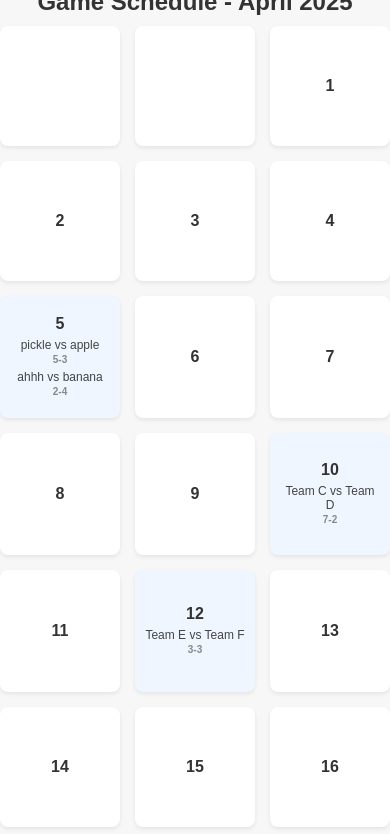
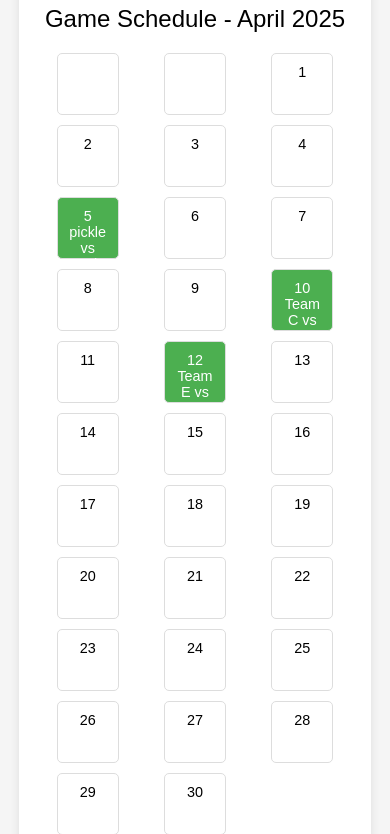
Before and after one commit to 20kawa/baseball, a plain HTML site: page index.html in a window 390 px wide. Shown: the part 92-926 px from the top of the page. Drawn offline with Linux system fonts and the light colour scheme.

Commit message:
Update styles.css

```diff
--- a/styles.css
+++ b/styles.css
@@ -1,129 +1,73 @@
-/* General styling */
 body {
-  font-family: 'Arial', sans-serif;
-  background-color: #f7f7f7;
+  font-family: Arial, sans-serif;
+  background-color: #f5f5f5;
   margin: 0;
   padding: 0;
+  box-sizing: border-box;
 }
 
-.calendar-container {
-  max-width: 900px;
-  margin: 50px auto;
-  background-color: #ffffff;
-  border-radius: 8px;
-  box-shadow: 0 8px 24px rgba(0, 0, 0, 0.1);
-  padding: 20px;
-  overflow: hidden;
+h1 {
+  text-align: center;
+  margin: 20px 0;
+  color: #333;
 }
 
-.calendar-header {
-  display: flex;
-  justify-content: space-between;
-  align-items: center;
-  margin-bottom: 20px;
-  flex-wrap: wrap; /* Allow wrapping on smaller screens */
+#calendar {
+  width: 80%;
+  margin: 0 auto;
+  padding: 20px;
+  background-color: white;
+  box-shadow: 0 2px 10px rgba(0, 0, 0, 0.1);
+  border-radius: 8px;
 }
 
 #monthYear {
-  font-size: 24px;
-  font-weight: bold;
-  color: #333;
-  flex-grow: 1; /* Make the title grow in available space */
   text-align: center;
-  margin: 10px 0;
-}
-
-button {
-  background-color: #007bff;
-  color: white;
-  border: none;
-  padding: 12px;
-  font-size: 18px;
-  border-radius: 5px;
-  cursor: pointer;
-  transition: background-color 0.3s ease;
-  flex-shrink: 0; /* Prevent buttons from shrinking */
-}
-
-button:hover {
-  background-color: #0056b3;
+  font-size: 1.5em;
+  margin-bottom: 20px;
 }
 
 .calendar-grid {
   display: grid;
   grid-template-columns: repeat(7, 1fr);
-  grid-gap: 15px;
+  grid-gap: 10px;
+  justify-items: center;
 }
 
 .day-cell {
-  display: flex;
-  flex-direction: column;
-  justify-content: center;
-  align-items: center;
   background-color: #ffffff;
   padding: 10px;
-  border-radius: 8px;
-  box-shadow: 0 2px 4px rgba(0, 0, 0, 0.08);
+  text-align: center;
+  border: 1px solid #ddd;
+  border-radius: 5px;
+  width: 50px;
+  height: 50px;
   position: relative;
-  min-height: 100px;
+  font-size: 0.9em;
   cursor: pointer;
-  transition: all 0.3s ease;
-  text-align: center;
-}
-
-.day-cell:hover {
-  background-color: #f1f1f1;
-  transform: scale(1.05);
 }
 
 .day-cell.game {
-  background-color: #eff6ff;
-  padding-bottom: 12px;
+  background-color: #4CAF50;
+  color: white;
 }
 
-.day-number {
-  font-size: 18px;
-  font-weight: bold;
-  color: #333;
-}
-
-.game-name {
-  font-size: 14px;
-  color: #444;
+.day-cell span {
+  position: absolute;
+  top: 0;
+  left: 50%;
+  transform: translateX(-50%);
+  font-size: 0.8em;
   margin-top: 5px;
 }
 
-.game-score {
-  font-size: 12px;
-  color: #888;
-  margin-top: 2px;
-  font-weight: bold;
-}
-
-/* Mobile responsiveness */
 @media (max-width: 600px) {
-  .calendar-header {
-    flex-direction: column;
+  .calendar-grid {
+    grid-template-columns: repeat(3, 1fr);
   }
 
-  .calendar-grid {
-    grid-template-columns: repeat(3, 1fr); /* Show only 3 columns on small screens */
-  }
-
-  .day-number {
-    font-size: 16px;
-  }
-
-  .game-name {
-    font-size: 12px;
-  }
-
-  .game-score {
-    font-size: 10px;
-  }
-
-  button {
-    font-size: 16px;
-    padding: 10px;
+  .day-cell {
+    width: 40px;
+    height: 40px;
   }
 }
```
